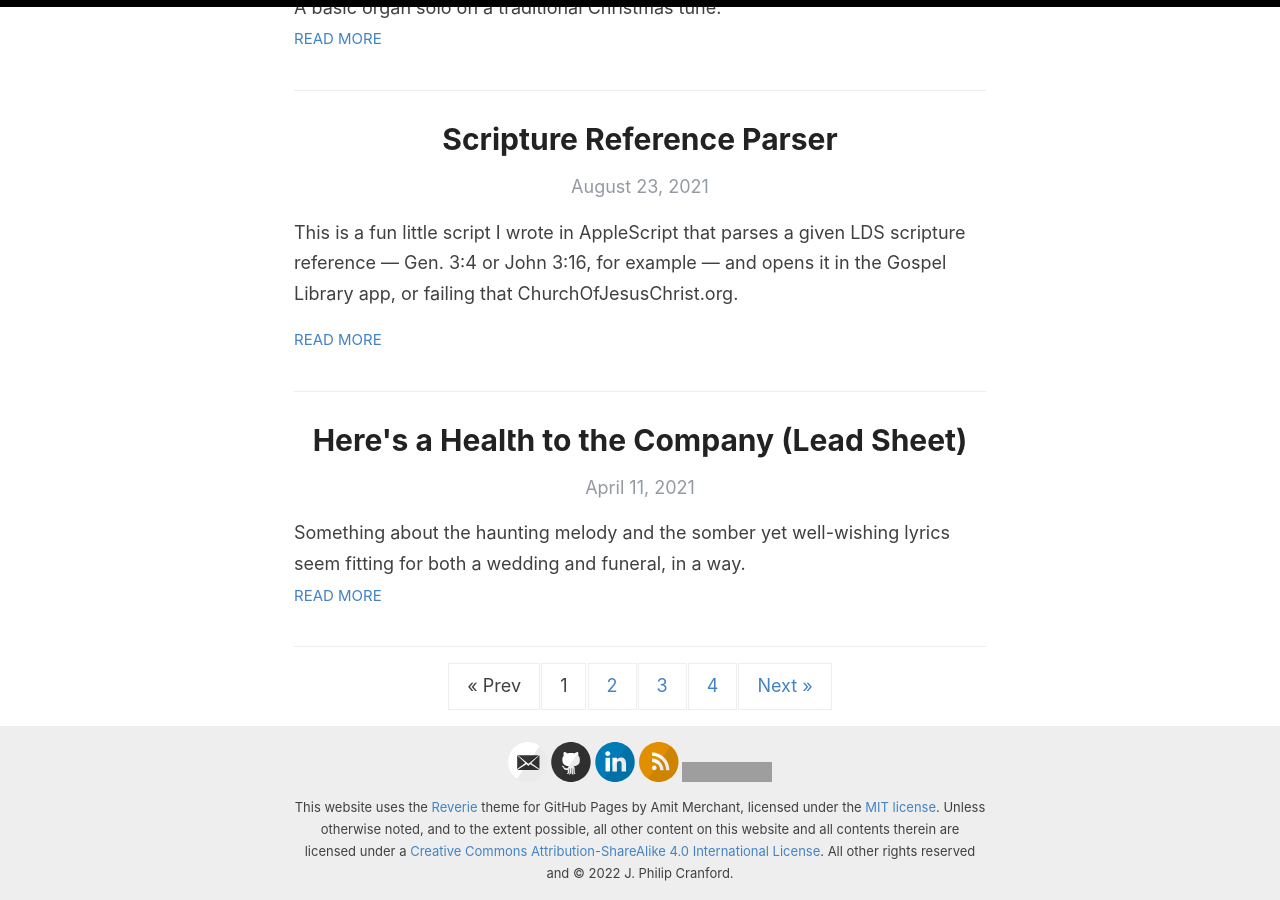
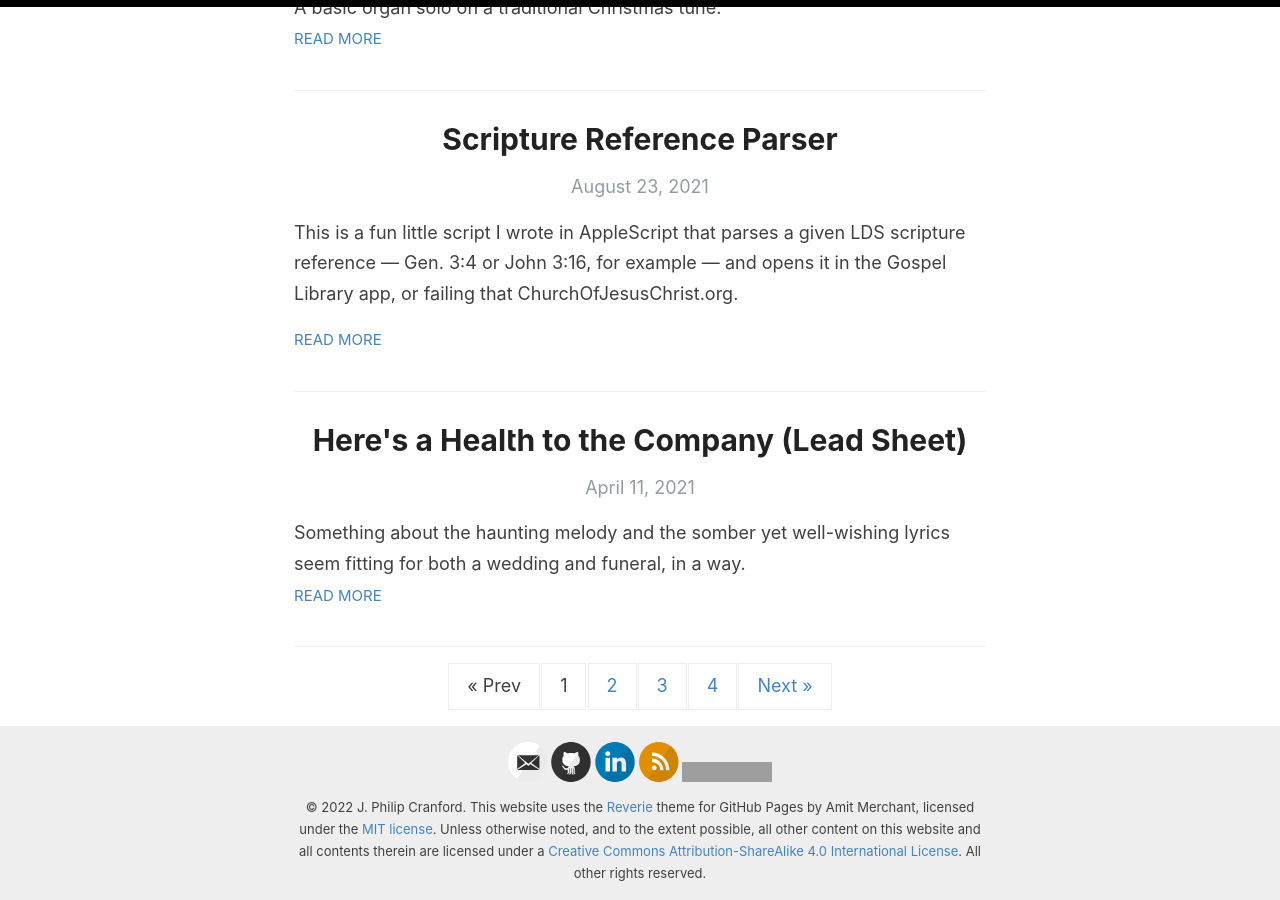
Before and after one commit to jpcranford/jpcranford.github.io, a Jekyll site: the page built from index.html, in a window 1280 px wide and 900 px high, scrolled down 954 px. Built offline with Jekyll 4.4.1, drawn with Linux system fonts in a browser that asks for light colours; the list of posts is cut into pages by our own code; grey boxes are pictures that could not be loaded.

Commit message:
Update copyright footer

```diff
--- a/_layouts/default.html
+++ b/_layouts/default.html
@@ -51,7 +51,7 @@
         {% include svg-icons.html %}
         <a rel="license" href="http://creativecommons.org/licenses/by-sa/4.0/"><img alt="Creative Commons License" style="border-width:0" src="https://i.creativecommons.org/l/by-sa/4.0/88x31.png" /></a>
         <div style="padding-top:.5rem">
-          This website uses the <a href="https://reverie.pages.dev/">Reverie</a> theme for GitHub Pages by Amit Merchant, licensed under the <a href="https://raw.githubusercontent.com/amitmerchant1990/reverie/master/LICENSE">MIT license</a>. Unless otherwise noted, and to the extent possible, all other content on this website and all contents therein are licensed under a <a rel="license" href="http://creativecommons.org/licenses/by-sa/4.0/">Creative Commons Attribution-ShareAlike 4.0 International License</a>. All other rights reserved and ©&nbsp;2022 J. Philip Cranford.
+          ©&nbsp;2022 J. Philip Cranford. This website uses the <a href="https://reverie.pages.dev/">Reverie</a> theme for GitHub Pages by Amit Merchant, licensed under the <a href="https://raw.githubusercontent.com/amitmerchant1990/reverie/master/LICENSE">MIT license</a>. Unless otherwise noted, and to the extent possible, all other content on this website and all contents therein are licensed under a <a rel="license" href="http://creativecommons.org/licenses/by-sa/4.0/">Creative Commons Attribution-ShareAlike 4.0 International License</a>. All other rights reserved.
         </div>
       </footer>
     </div>
```
